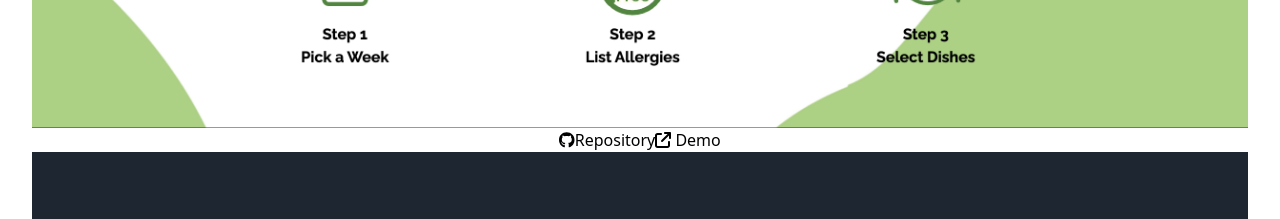
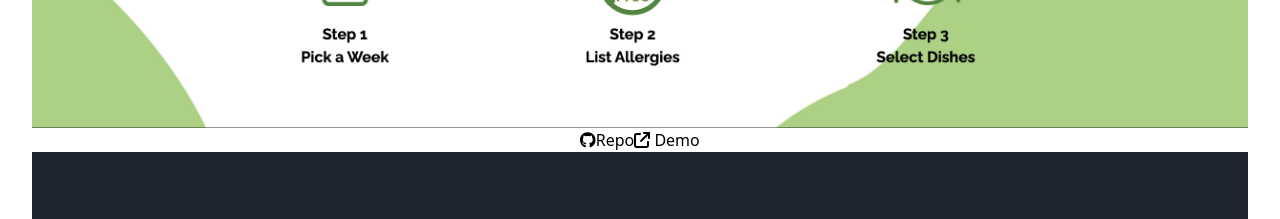
Before and after one commit to prernalele/portfolio, a React (Vite) app: page / in a window 1280 px wide. Shown: the part 1040-1259 px from the top of the page. Built offline with nearby package versions, Linux system fonts and the light colour scheme.

Commit message:
feat: styling for linked in button

```diff
--- a/src/App.jsx
+++ b/src/App.jsx
@@ -74,10 +74,10 @@ function App() {
           <div className="flex flex-col lg:flex-row lg:justify-between lg:gap-x-6">
             <h1 className="text-4xl font-extrabold ml-6 ">Prerna Lele</h1>
             <div className="flex flex-row lg:justify-around justify-center ">
-              <div className="mr-5 hover:bg-red-400 hover:duration-300 hover:rounded-md hover:px-2 hover:pt-2  ">
+              <div className="mr-4 pb-0 mt-1 hover:bg-red-400 hover:duration-300 hover:rounded-md hover:p-1 hover:mr-1 ">
                 <FontAwesomeIcon
                   icon={faLinkedin}
-                  className="size-8"
+                  className="size-7"
                   onClick={openLinkedIn}
                 />
               </div>
--- a/src/components/Project.jsx
+++ b/src/components/Project.jsx
@@ -26,7 +26,7 @@ const Project = ({ key, title, image, link, githubLink }) => {
               className="transition duration-300 ease-in-out"
             />
             <span className="transition duration-300 ease-in-out hidden md:flex lg:flex ">
-              Repository
+              Repo
             </span>
           </div>
         </button>
```
